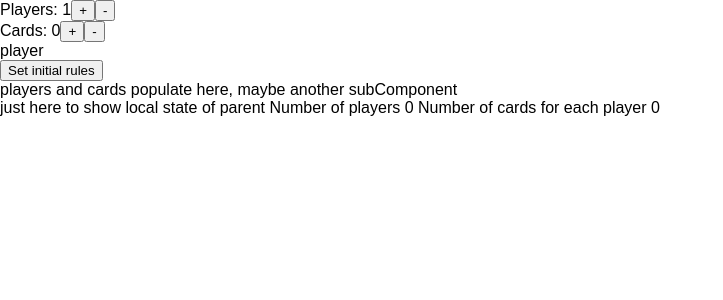
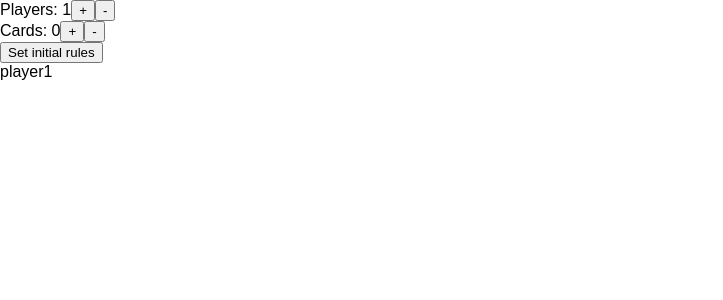
Before and after one commit to card-game-generator/suits-capstone-fsa, a React (Create React App) app: page / in a window 1280 px wide. Shown: the top 300 px of the page, without its empty margins (0-723 px from the left). Built offline with nearby package versions, Linux system fonts and the light colour scheme.

Commit message:
reorganized starting rules divs and changed rendering of players and card

```diff
--- a/src/components/CreateGame/PhaseForm/ParentForm.js
+++ b/src/components/CreateGame/PhaseForm/ParentForm.js
@@ -22,15 +22,15 @@ export default class FormContainer extends Component {
   render() {
     let idx = this.state.formIdx;
     return (
-      <div>
+      <div className="parent-form">
         {idx === 1 ? <StartingRules handleSubmit={this.handleState} /> : null}
         {idx === 2 ? <PhaseForm handleSubmit={this.handleState} /> : null}
 
-        <div>players and cards populate here, maybe another subComponent</div>
+        {/* <div>players and cards populate here, maybe another subComponent</div>
         <div>
           just here to show local state of parent Number of players {this.state.players} Number of
           cards for each player {this.state.cards}
-        </div>
+        </div> */}
         {this.state.turn.map(phase => {
           return (
             <div key={phase}>
--- a/src/components/CreateGame/PhaseForm/StartingRules.js
+++ b/src/components/CreateGame/PhaseForm/StartingRules.js
@@ -51,10 +51,9 @@ export default class StartRules extends Component {
     let playerArr = new Array(this.state.players).fill('player');
     let cardArr = [];
     this.state.cards > 0 ? (cardArr = new Array(this.state.cards).fill('card')) : [];
-    let playerIdx = 0;
-    let cardIdx = 0;
     return (
-      <div>
+      <div className="starting-rules">
+        <div className="starting-rules-form">
           <div>
             Players: {this.state.players}
             <button name="players" onClick={this.incrementPlayers}>
@@ -73,26 +72,27 @@ export default class StartRules extends Component {
               -
           </button>
           </div>
-        <div>
-          {playerArr.map(player => {
-            {
-              playerIdx++;
-            }
-            return <div key={playerIdx}>{player}</div>;
-          })}
-        </div>
-        <div>
-          {cardArr.map(card => {
-            {
-              cardIdx++;
-            }
-            return <div key={cardIdx}>{card}</div>;
-          })}
-        </div>
           <button type="button" onClick={() => handleSubmit({ ...this.state })}>
             Set initial rules
         </button>
         </div>
+
+        <div className="starting-rules-icons-container">
+          {playerArr.map((player, index) => {
+            return (
+              <div key={`${player}${index + 1}`} className="starting-rules-icons">
+                <div className={`starting-rules-${player}${index + 1}`}>{player}{index + 1}</div>
+                {cardArr.map((card, index) => {
+                  return (
+                    <div key={`${card}${index}`} className="starting-rules-card">Card</div>
+                  )
+                })
+                }
+              </div>
+            )
+          })}
+        </div>
+      </div>
     );
   }
 }
```
Also changed, not shown: src/index.css (+12 -0 lines). Lines whose indentation alone changed are shown as unchanged.
